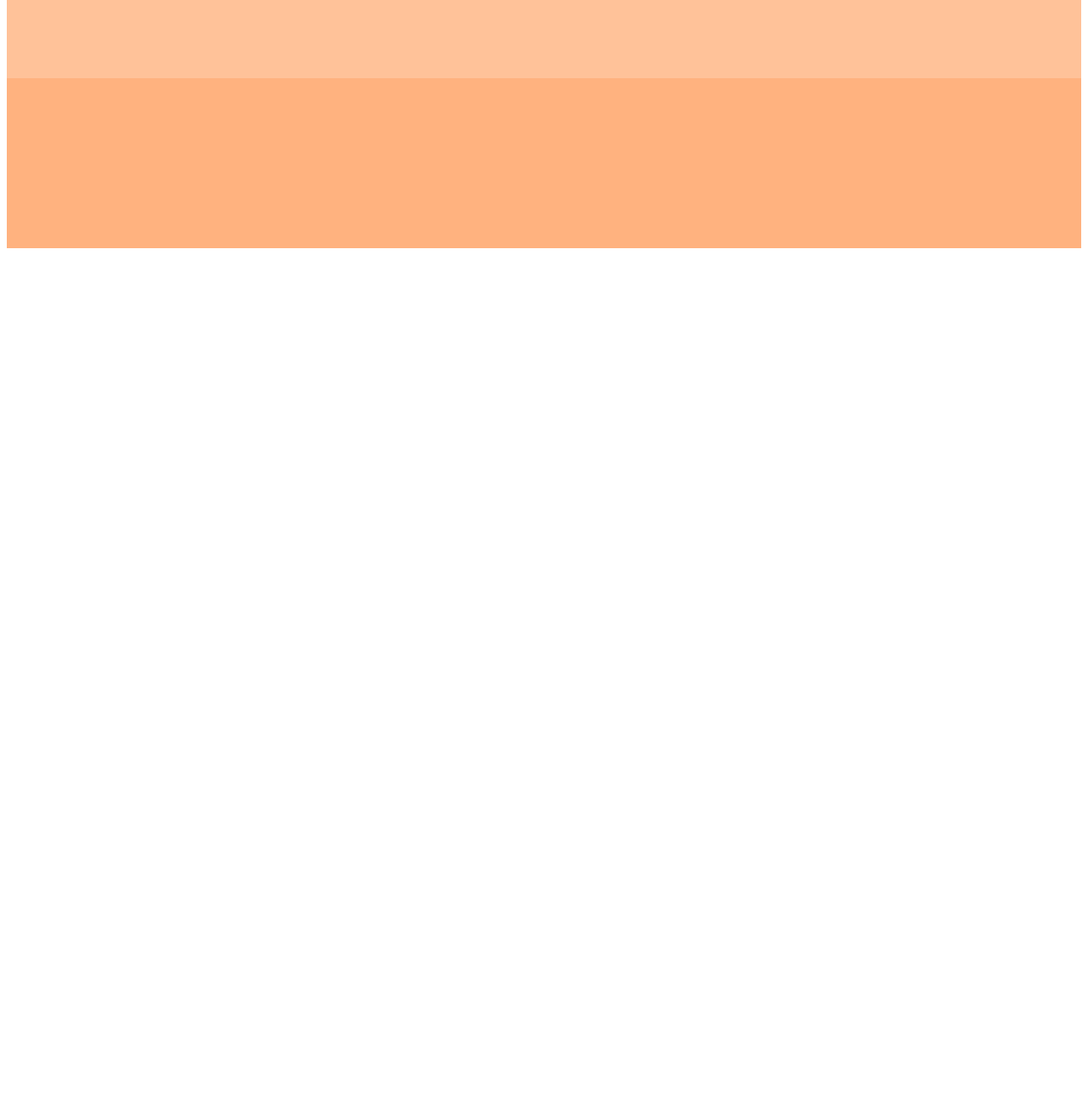
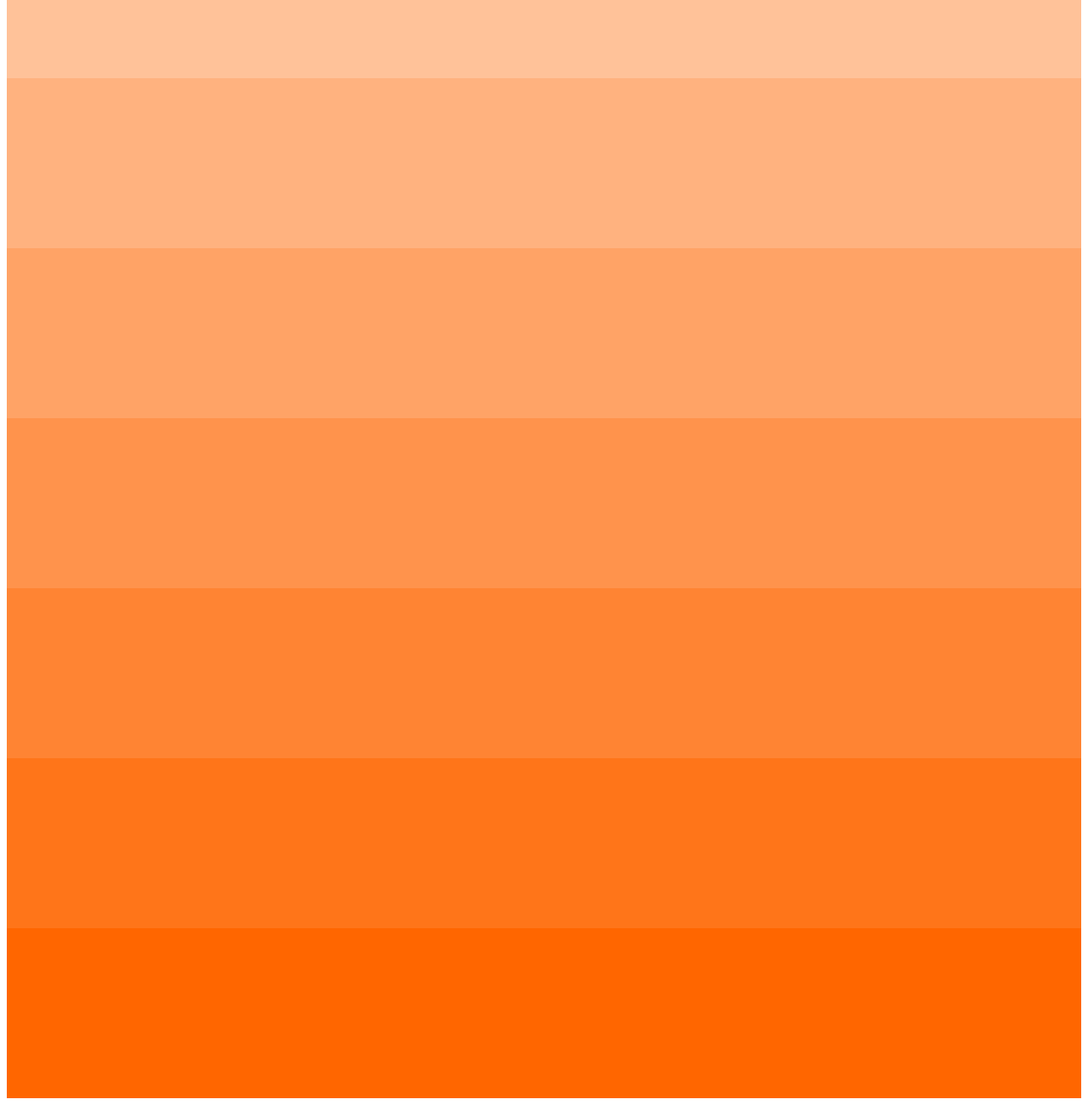
Before and after one commit to GhostRiley2528/Position, a plain HTML site: page index.html in a window 1280 px wide. Shown: the part 516-1816 px from the top of the page at 85% size. Before the commit the page ends 816 px from the top, so only its background shows below. Drawn offline with Linux system fonts and the light colour scheme.

Commit message:
Update index.html

```diff
--- a/index.html
+++ b/index.html
@@ -14,5 +14,11 @@
         <div id="p2"></div>
         <div id="p3"></div>
         <div id="p4"></div>
+        <div id="p5"></div>
+        <div id="p6"></div>
+        <div id="p7"></div>
+        <div id="p8"></div>
+        <div id="p9"></div>
+        <div id="p10"></div>
     </body>
 </html>
```
